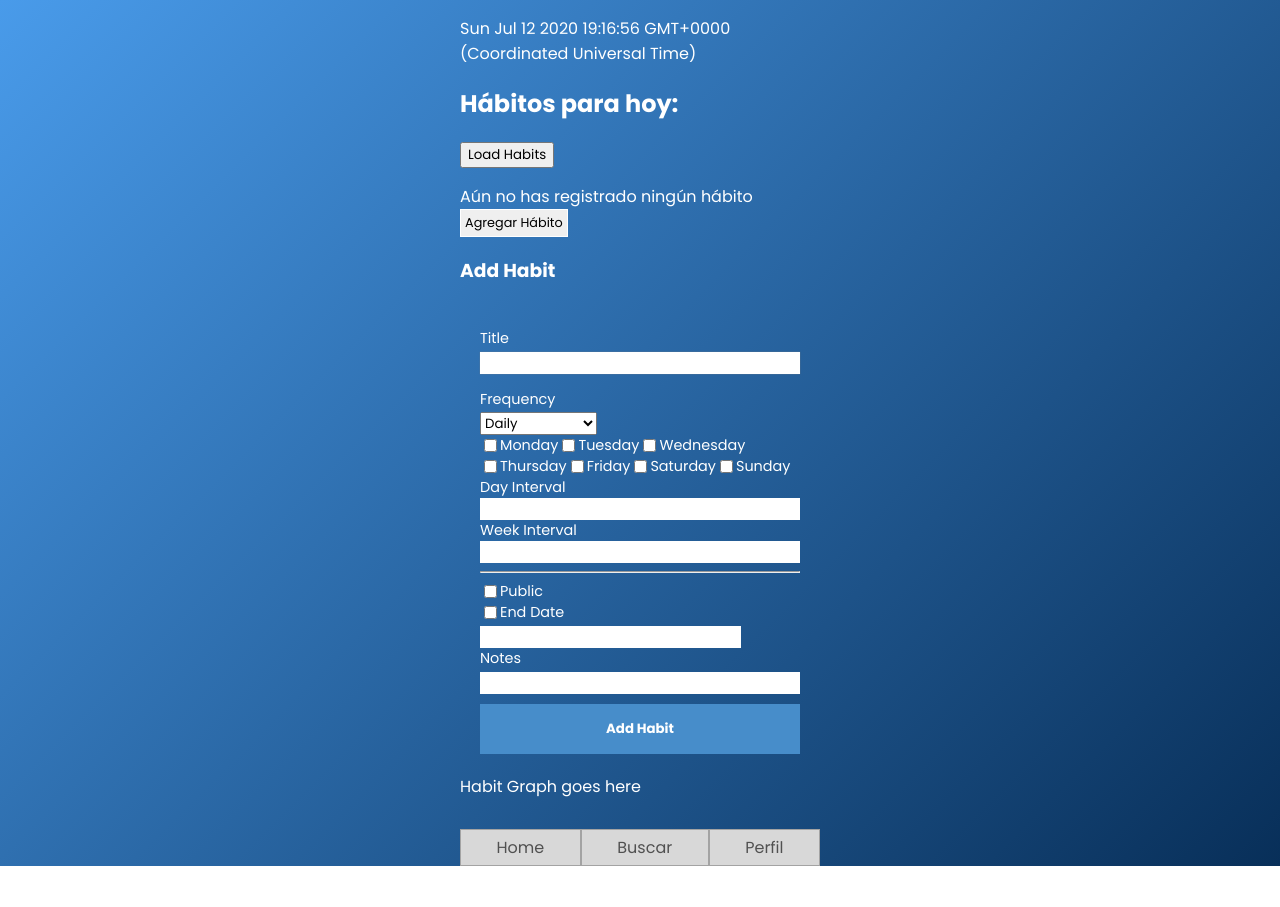
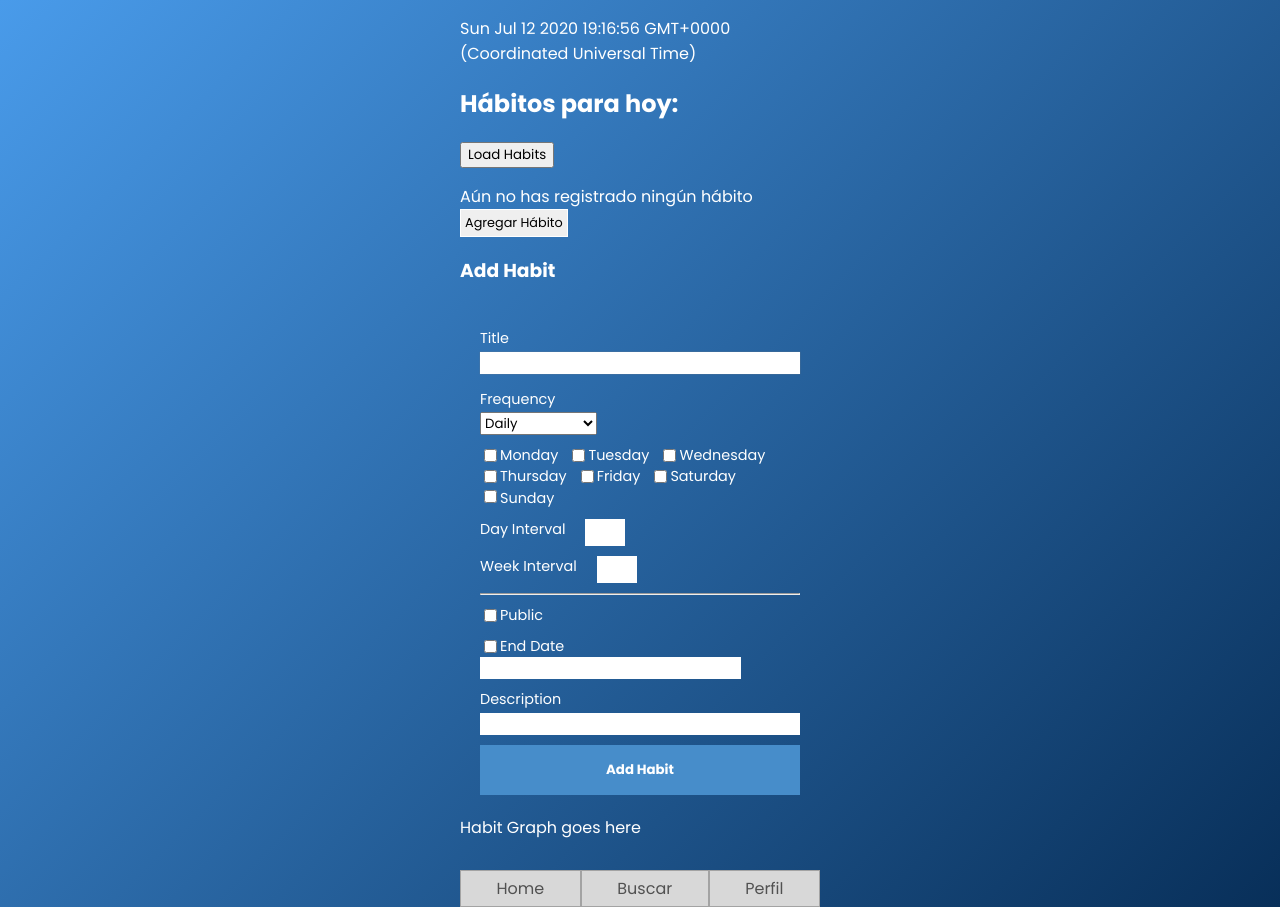
Before and after one commit to dejavuhq/sub-routines-frontend, a React app: page /home in a window 1280 px wide. Both pictures are taken after a click on the button "Agregar Hábito". Before the commit the page ends 866 px from the top, so only its background shows below. Built offline with nearby package versions, Linux system fonts and the light colour scheme.

Commit message:
[UPDATE] AddHabit form

```diff
--- a/src/assets/styles/components/AddHabit.scss
+++ b/src/assets/styles/components/AddHabit.scss
@@ -51,12 +51,19 @@
   }
   label {
     font-size: 0.9rem;
+    margin-right: 10px;
   }
   .add-habit-row {
     display: flex;
     flex-wrap: wrap;
+    margin: 10px 0;
     label {
       width: auto;
+    }
+    input[type="number"] {
+      width: 40px;
+      font-size: 1rem;
+      margin: 0 10px;
     }
     span {
       width: auto;
--- a/src/components/AddHabit.jsx
+++ b/src/components/AddHabit.jsx
@@ -1,7 +1,16 @@
 import React from 'react';
+import { RRule, RRuleSet, rrulestr } from 'rrule'
 import '../assets/styles/components/AddHabit.scss';
 
 const AddHabit = (props) => {
+  const rule = new RRule({
+    freq: RRule.WEEKLY,
+    interval: 5,
+    byweekday: [RRule.MO, RRule.FR],
+    dtstart: new Date(Date.UTC(2012, 1, 1, 10, 30)),
+    until: new Date(Date.UTC(2012, 12, 31))
+  });
+
   return (
     <>
       <h3>Add Habit</h3>
@@ -30,16 +39,16 @@ const AddHabit = (props) => {
           <label htmlFor="friday">Friday</label>
           <input type="checkbox" id="saturday" name="saturday" value="SA" />
           <label htmlFor="saturday">Saturday</label>
-          <input type="checkbox" id="sunday" name="sunday" value="SU" />
-          <label htmlFor="sunday">Sunday</label>
+          <label htmlFor="sunday"><input type="checkbox" id="sunday" name="sunday" value="SU" />
+          Sunday</label>
         </div>
         <div className="add-habit-row">
           <label htmlFor="n-days">Day Interval</label>
-          <input id="n-days" name="n-weeks" type="text"/>
+          <input id="n-days" name="n-weeks" type="number"/>
         </div>
         <div className="add-habit-row">
           <label htmlFor="n-weeks">Week Interval</label>
-          <input id="n-weeks" name="n-weeks" type="text"/>
+          <input id="n-weeks" name="n-weeks" type="number"/>
         </div>
         <hr/>
         <div className="add-habit-row">
@@ -49,9 +58,9 @@ const AddHabit = (props) => {
         <div className="add-habit-row">
           <input type="checkbox" id="end-date" name="endDate" value="true" />
           <label htmlFor="end-date">End Date</label>
+          <input className="end-date" type="text" />
         </div>
-        <input className="end-date" type="text"/>
-        <label htmlFor="habit-notes">Notes</label>
+        <label htmlFor="habit-notes">Description</label>
         <input name="notes" id="habit-notes" type="text" />
         <button className="btn" type="submit">Add Habit</button>
       </form>
--- a/src/components/Home.jsx
+++ b/src/components/Home.jsx
@@ -11,6 +11,7 @@ const Home = () => {
   const [habits, setHabits] = useState([]);
   const [showAddHabit, setShowAddHabit] = useState(false);
   const today = new Date().toString();
+  const token = user.token || "eyJ0eXAiOiJKV1QiLCJhbGciOiJIUzI1NiJ9.eyJ0b2tlbl90eXBlIjoiYWNjZXNzIiwiZXhwIjoxNTk0NTIxNjc2LCJqdGkiOiIzZWZhNzgyMmY0M2Y0N2I0YTA1YTkzOGM0MDIyZGE5NCIsInVzZXJfaWQiOjJ9.J_2aEOJ0SpdecDHWpBhU4ll88lFNtP4W8GhgdBOvcp8";
   //console.log('This is the user in Home:')
   //console.log(user);
 
@@ -19,7 +20,7 @@ const Home = () => {
     const requestOptions = {
       method: 'GET',
       headers: {
-        "Authorization": `Bearer eyJ0eXAiOiJKV1QiLCJhbGciOiJIUzI1NiJ9.eyJ0b2tlbl90eXBlIjoiYWNjZXNzIiwiZXhwIjoxNTk0NTA4NTMwLCJqdGkiOiI4NWRhMTZlOTRlOWU0MjFmYjdkNGM4NDBjM2E0MWFmMSIsInVzZXJfaWQiOjJ9.dwV7qzZ_5OxK-wNYGOt77uZbFRGRloXs5EH7stcyVeQ`
+        "Authorization": `Bearer ${token}`
       }
     };
     fetch("https://dejavuhq.xyz/api/habits", requestOptions)
@@ -29,7 +30,6 @@ const Home = () => {
       })
       .catch(error => console.log('error', error));
   }
-  //getHabits();
   console.log(habits);
 
   const handleSubmit = (e) => {
@@ -53,7 +53,7 @@ const Home = () => {
       headers: {
         "Content-Type": "application/json",
         /* "Authorization": `Bearer ${user.token}` */
-        "Authorization": `Bearer eyJ0eXAiOiJKV1QiLCJhbGciOiJIUzI1NiJ9.eyJ0b2tlbl90eXBlIjoiYWNjZXNzIiwiZXhwIjoxNTk0NTA4NTMwLCJqdGkiOiI4NWRhMTZlOTRlOWU0MjFmYjdkNGM4NDBjM2E0MWFmMSIsInVzZXJfaWQiOjJ9.dwV7qzZ_5OxK-wNYGOt77uZbFRGRloXs5EH7stcyVeQ`
+        "Authorization": `Bearer ${token}`
       },
       body: JSON.stringify(habit)
     };
```
